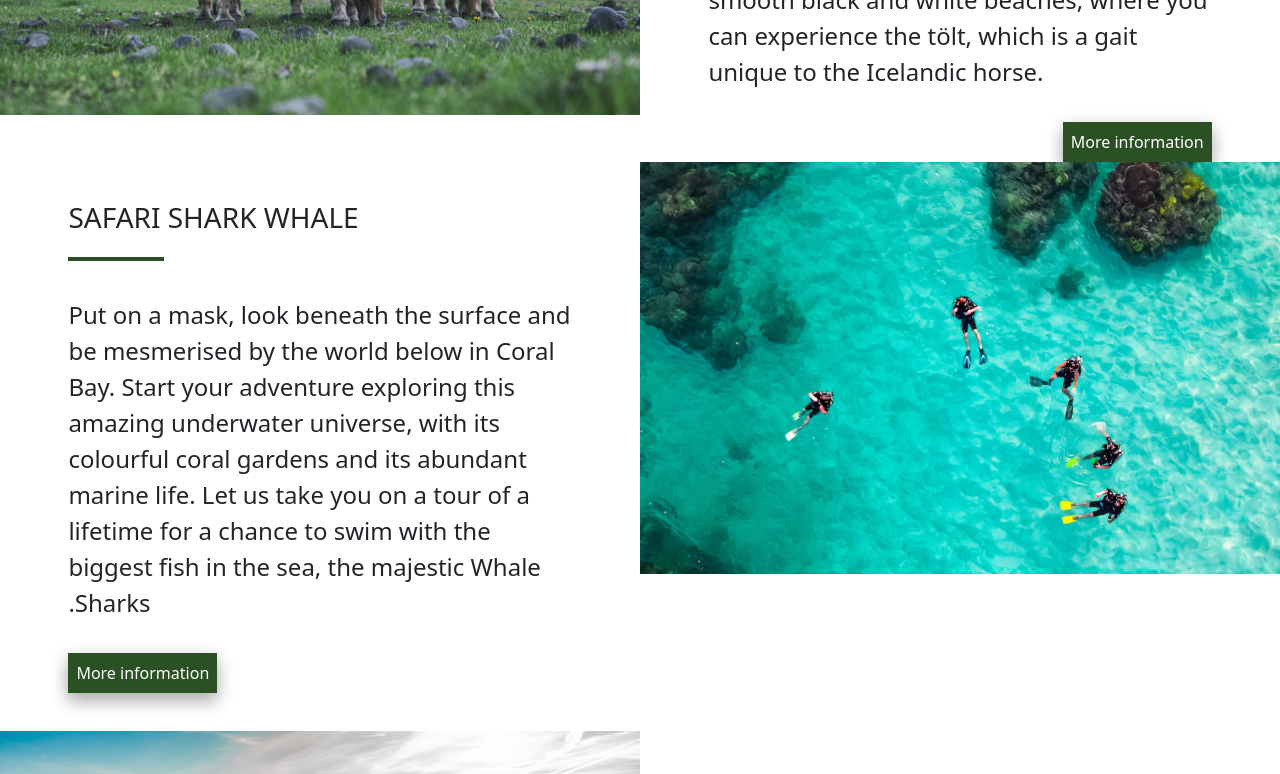
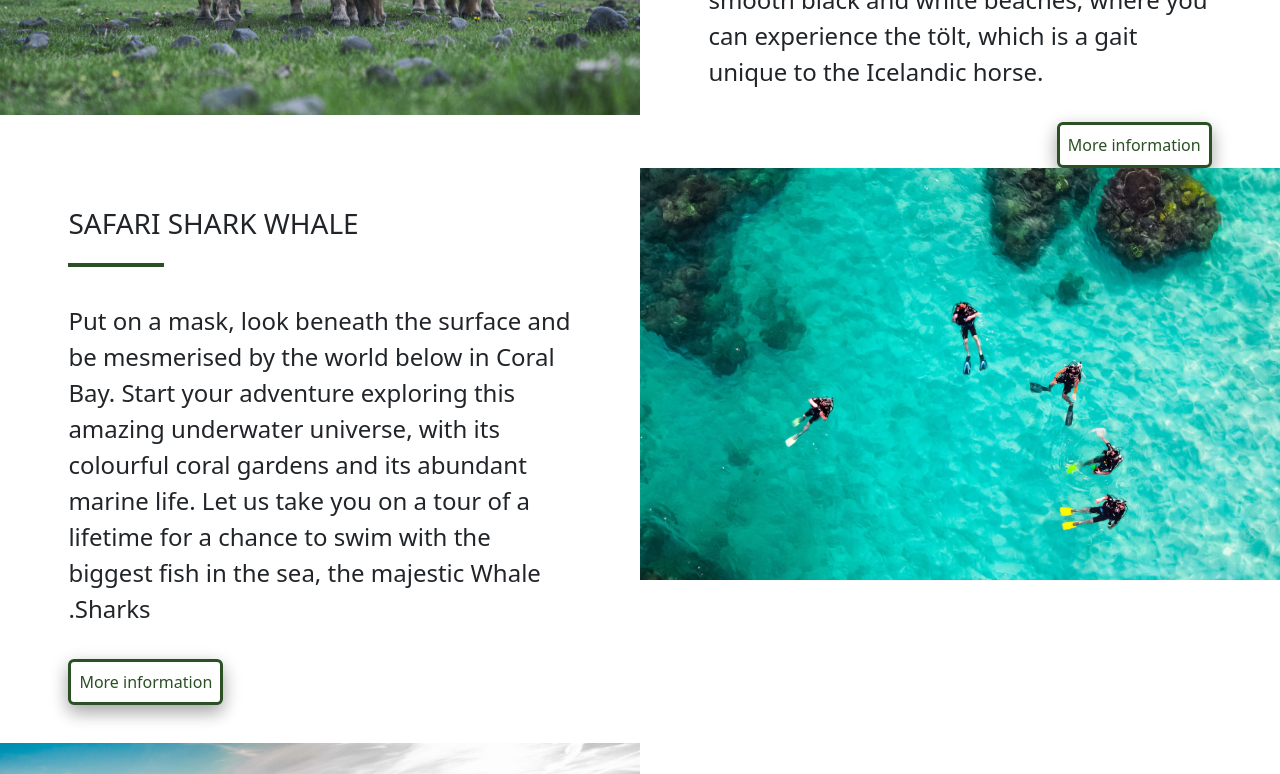
Before and after one commit to vikluund/Team1, a Vue app in the folder aventuras/: page / in a window 1280 px wide. Shown: the part 1800-2574 px from the top of the page. Built offline with nearby package versions, Linux system fonts and the light colour scheme.

Commit message:
style knappar

```diff
--- a/aventuras/src/components/BooKing.vue
+++ b/aventuras/src/components/BooKing.vue
@@ -8,7 +8,6 @@
     <!--Card-Body-->
     <div class="card-body">
       <!--Card-Title-->
-      <!-- <p class="card-title text-center shadow mb-5 rounded">Search For Availability</p> -->
       <p class="title">Search For Availability</p>
       <div class="icons text-center">
         <i class="fas fa-hiking" style="font-size: 48px; color: #2a5024"></i>
@@ -18,7 +17,6 @@
 
       <!--First Row-->
       <div class="form-group">
-        <label for="first"></label>
         <input
           type="text"
           v-model="firstName"
@@ -28,7 +26,6 @@
         />
       </div>
       <div class="form-group">
-        <label for="last"></label>
         <input
           type="text"
           v-model="lastName"
@@ -39,7 +36,6 @@
       </div>
 
       <div class="form-group">
-        <label for="email"></label>
         <input type="email" class="form-control" id="email" placeholder="E-mail" v-model="email" />
       </div>
 
@@ -101,9 +97,6 @@
         value="Book now"
         :disabled="firstName.length === 0 && lastName.length === 0"
       />
-
-      <!-- <label id="message" v-if="message !== null" class="form-label" for="form5Example21">
-      {{message}}</label> -->
     </div>
   </div>
   <span id="message" v-if="message !== null"
@@ -159,11 +152,7 @@ div.card-body {
 .btn2 {
   margin-left: 10%;
 }
-/* input {
-  outline: 0 !important;
-  border-width: 0 0 2px !important;
-  border-color: #d1d1cf !important;
-} */
+
 input:focus {
   border-color: #5e5e5d !important;
   -webkit-box-shadow: none !important;
@@ -217,7 +206,6 @@ select:focus {
   background-color: white;
   color: #2a5024;
   text-align: center;
-  /* transition: all 0.5s ease; */
   font-weight: 500;
   border: solid 3px #2a5024;
 }
--- a/aventuras/src/components/NewCards.vue
+++ b/aventuras/src/components/NewCards.vue
@@ -192,13 +192,18 @@
   font-family: 'Montserrat', sans-serif;
 }
 .btn {
-  border-radius: 0;
-  background-color: #2a5024;
-  border: none;
-  color: white;
   padding: 0.5rem;
   margin-top: 1rem;
   box-shadow: 0 8px 16px 0 rgba(0, 0, 0, 0.2), 0 6px 20px 0 rgba(0, 0, 0, 0.19);
+  background-color: white;
+  color: #2a5024;
+  font-weight: 500;
+  border: solid 3px #2a5024;
+}
+
+.btn:hover {
+  color: white;
+  background-color: #2a5024;
 }
 .line2 {
   content: '';
```
